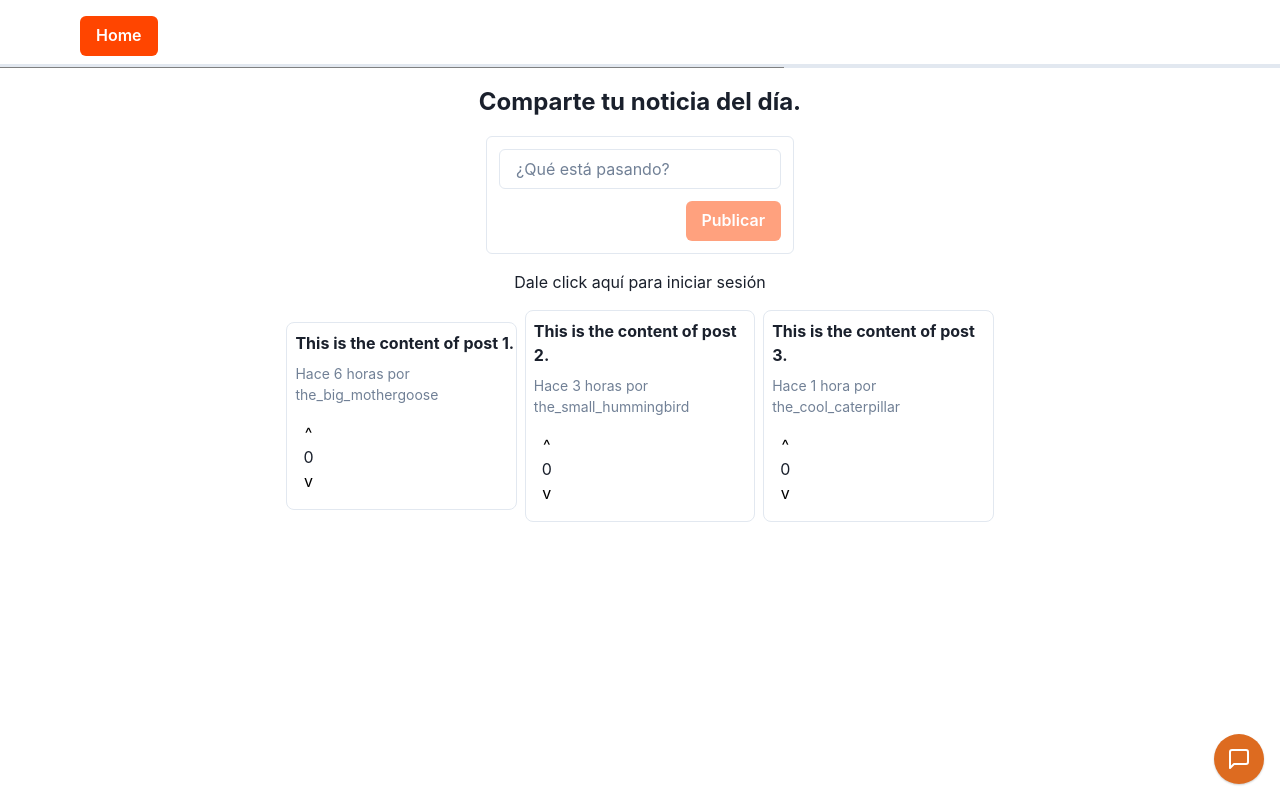
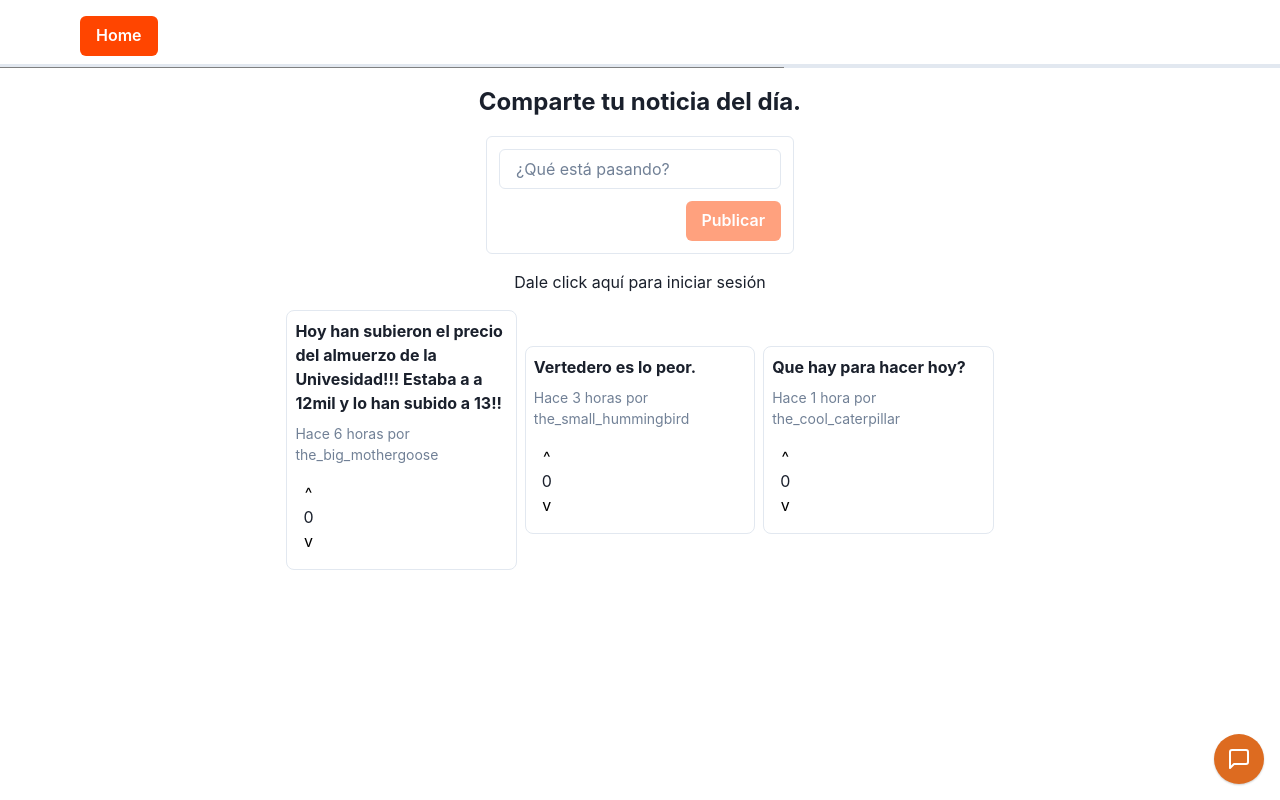
Before and after one commit to JuanPabloParra/ProyectWeb, a React (Create React App) app in the folder proyectoWeb/myweb/: page / in a window 1280 px wide. Shown: the top 800 px of the page. Built offline with nearby package versions, Linux system fonts and the light colour scheme.

Commit message:
comentarios

```diff
--- a/proyectoWeb/myweb/src/components/RedditCards.js
+++ b/proyectoWeb/myweb/src/components/RedditCards.js
@@ -50,7 +50,7 @@ function RedditCards() {
   return (
     <Flex direction="row" align="center" justify="center">
       <Box w="30%" borderWidth="1px" borderRadius="lg" overflow="hidden" mr="2">
-        <Text fontSize="md" fontWeight="bold" mt="2" ml="2">This is the content of post 1.</Text>
+        <Text fontSize="md" fontWeight="bold" mt="2" ml="2">Hoy han subieron el precio del almuerzo de la Univesidad!!! Estaba a a 12mil y lo han subido  a 13!!</Text>
         <Text fontSize="sm" color="gray.500" mt="2" ml="2">Hace 6 horas por the_big_mothergoose</Text>
 
         <Box p="4">
@@ -64,7 +64,7 @@ function RedditCards() {
         </Box>
       </Box>
       <Box w="30%" borderWidth="1px" borderRadius="lg" overflow="hidden" mr="2">
-        <Text fontSize="md" fontWeight="bold" mt="2" ml="2">This is the content of post 2.</Text>
+        <Text fontSize="md" fontWeight="bold" mt="2" ml="2">Vertedero es lo peor.</Text>
         <Text fontSize="sm" color="gray.500" mt="2" ml="2">Hace 3 horas por the_small_hummingbird</Text>
 
         <Box p="4">
@@ -78,7 +78,7 @@ function RedditCards() {
         </Box>
       </Box>
       <Box w="30%" borderWidth="1px" borderRadius="lg" overflow="hidden">
-        <Text fontSize="md" fontWeight="bold" mt="2" ml="2">This is the content of post 3.</Text>
+        <Text fontSize="md" fontWeight="bold" mt="2" ml="2">Que hay para hacer hoy?</Text>
         <Text fontSize="sm" color="gray.500" mt="2" ml="2">Hace 1 hora por the_cool_caterpillar</Text>
 
         <Box p="4">
```
